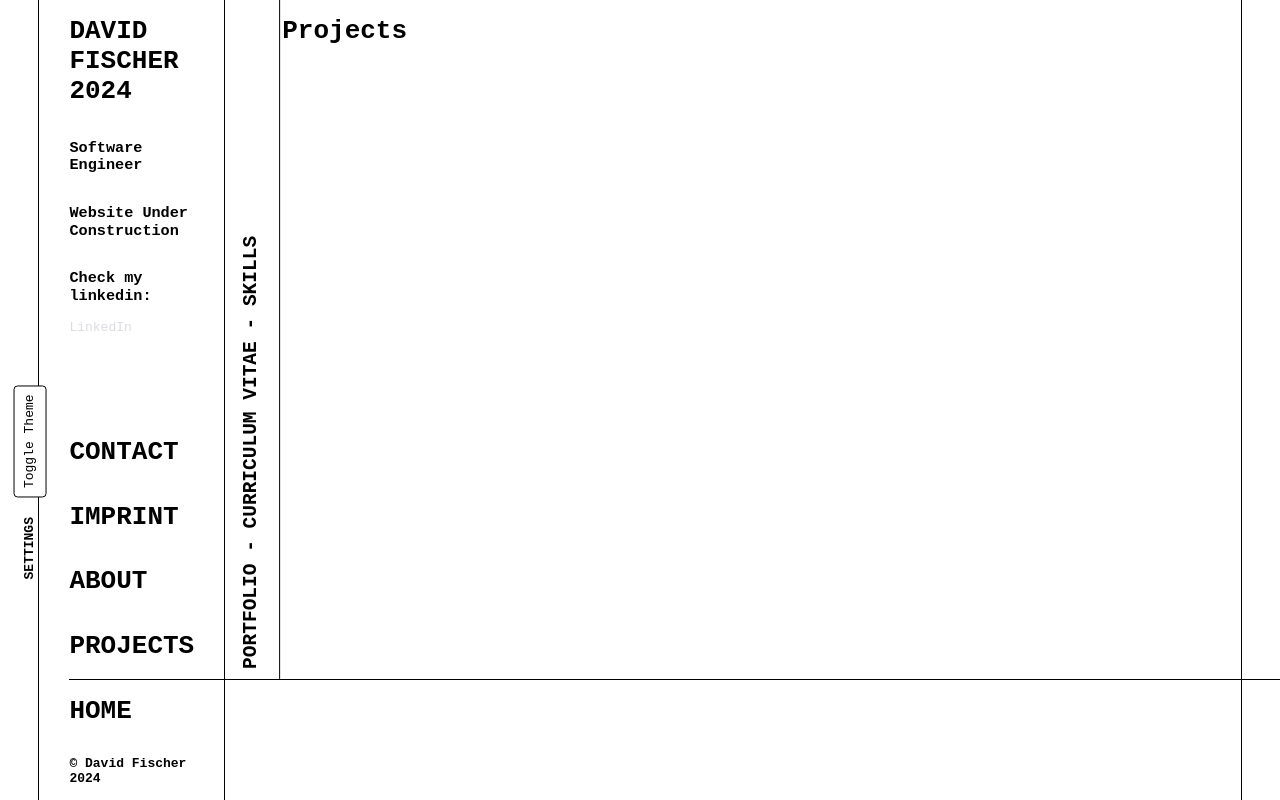
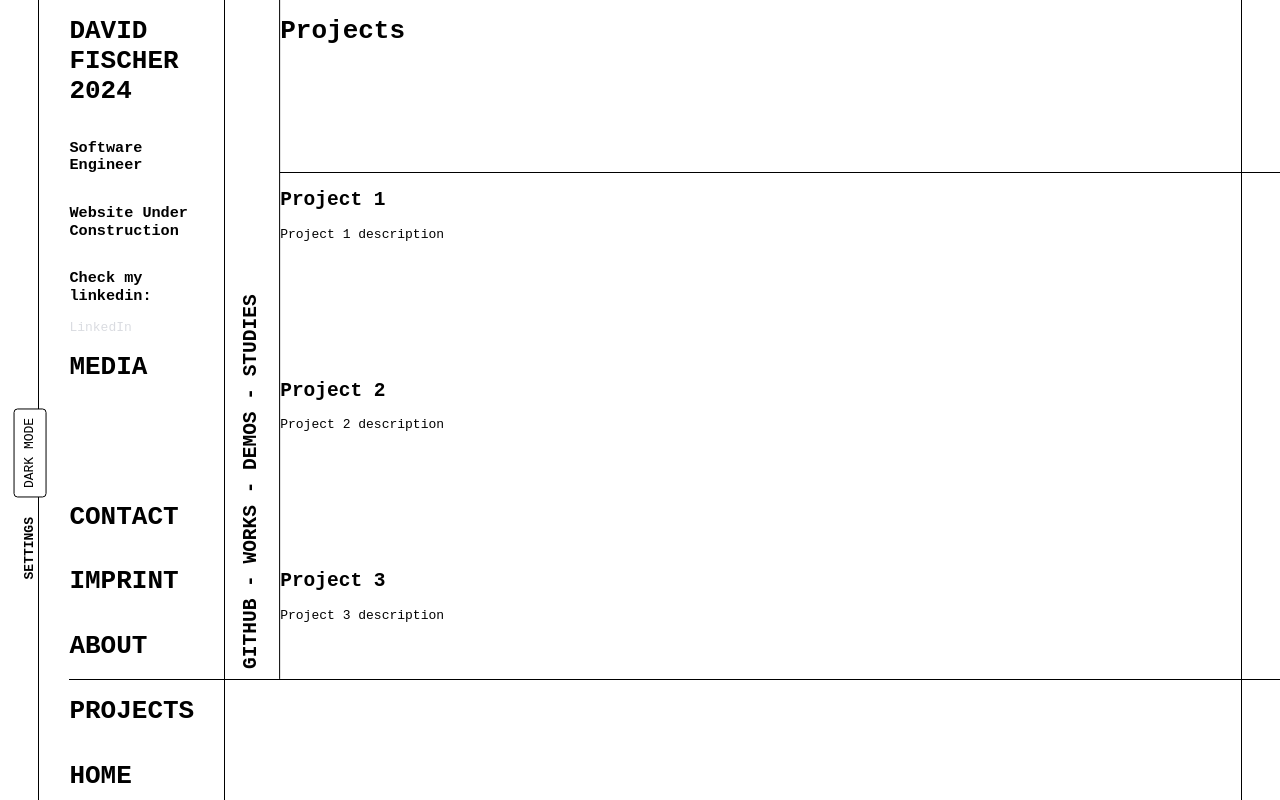
Before and after one commit to theUpsider/davidfischerdev, a React (Vite) app: page /projects in a window 1280 px wide. Shown: the top 800 px of the page. Built offline with nearby package versions, Linux system fonts and the light colour scheme.

Commit message:
Add Projects page and update menu items in App.tsx

```diff
--- a/src/App.tsx
+++ b/src/App.tsx
@@ -7,6 +7,7 @@ import { HorizontalCursorBar } from './components/HorizontalCursorBar'
 import ErrorPage from './pages/ErrorPage'
 import Imprint from './pages/Imprint'
 import Home from './pages/Home'
+import Projects from './pages/Projects'
 
 const initialTheme = lightTheme
 
@@ -42,7 +43,7 @@ const VerticalSettings = () => {
           }}>
           SETTINGS
         </p>
-        <Button onClick={() => toggleTheme()}>Toggle Theme</Button>
+        <Button onClick={() => toggleTheme()}>{isDark ? 'LIGHT MODE' : 'DARK MODE'}</Button>
       </div>
     </div>
   )
@@ -60,6 +61,7 @@ const VertialMenu = ({ barpositionCallback }: { barpositionCallback: (barPositio
 
   // An array of items you want to be hoverable (can be dynamic)
   const items = [
+    ['MEDIA', 'INSTAGRAM - TWITTER - FACEBOOK - YOUTUBE'],
     ['CONTACT', 'LINKEDIN - EMAIL - PHONE - ADDRESS'],
     ['IMPRINT', 'LEGAL NOTICE - PRIVACY POLICY - TERMS OF SERVICE'],
     ['ABOUT', 'WHO AM I? - WHAT DO I DO? - WHAT DO I WANT?'],
@@ -88,17 +90,36 @@ const VertialMenu = ({ barpositionCallback }: { barpositionCallback: (barPositio
   return (
     <div
       style={{
+        flex: 1
+      }}>
+      <div
+        key={'media'}
+        ref={refs.current[0]} // Attach the ref
+        onMouseEnter={() => handleHover(0)} // Handle hover
+      >
+        <Link
+          style={{
+            textDecoration: 'none',
+            fontWeight: 'bold',
+            color: theme.palette.text.primary
+          }}
+          to={`/${items[0][0].toLowerCase() === 'home' ? '' : items[0][0].toLowerCase()}`}>
+          <h1>{items[0][0]}</h1>
+        </Link>
+      </div>
+      <div
+        style={{
           display: 'flex',
           flexDirection: 'column',
           justifyContent: 'flex-end',
           height: '100%',
           width: '100%'
         }}>
-      {items.map((item, index) => (
+        {items.slice(1).map((item, index) => (
           <div
             key={item[0]}
-          ref={refs.current[index]} // Attach the ref
-          onMouseEnter={() => handleHover(index)} // Handle hover
+            ref={refs.current[index + 1]} // Attach the ref
+            onMouseEnter={() => handleHover(index + 1)} // Handle hover
           >
             <Link
               style={{
@@ -156,6 +177,7 @@ const VertialMenu = ({ barpositionCallback }: { barpositionCallback: (barPositio
         </div>
         <HorizontalCursorBar barPosition={barPosition} />
       </div>
+    </div>
   )
 }
 
@@ -200,7 +222,6 @@ const App = () => {
           <h3>Website Under Construction</h3>
           <h3>Check my linkedin:</h3>
           <a href="https://www.linkedin.com/in/david-fischer-824566155/">LinkedIn</a>
-
           <VertialMenu
             barpositionCallback={(barPosition: number) => {
               setBarPosition(barPosition)
@@ -211,7 +232,7 @@ const App = () => {
           // Actual content right side field
           style={{
             borderLeft: `1px solid ${theme.palette.foreground.primary}`,
-            paddingLeft: 57,
+            paddingLeft: 55,
             minWidth: '100%'
           }}>
           <div
@@ -262,16 +283,7 @@ const router = createBrowserRouter([
       },
       {
         path: 'projects',
-        element: (
-          <div
-            style={{
-              width: '100%',
-              height: '100%',
-              transition: 'all 0.5s ease'
-            }}>
-            <h1>Projects</h1>
-          </div>
-        )
+        element: <Projects />
       },
       {
         path: 'imprint',
--- a/src/pages/Home.tsx
+++ b/src/pages/Home.tsx
@@ -39,6 +39,12 @@ const Home = () => {
           style={{
             margin: 0
           }}>
+          DESIGNER //
+        </p>
+        <p
+          style={{
+            margin: 0
+          }}>
           RESEARCHER //
         </p>
         <p
@@ -46,12 +52,6 @@ const Home = () => {
             margin: 0
           }}>
           CREATOR //
-        </p>
-        <p
-          style={{
-            margin: 0
-          }}>
-          DESIGNER //
         </p>
       </div>
       {/* <div
--- /dev/null
+++ b/src/pages/Projects.tsx
@@ -0,0 +1,37 @@
+const Projects = () => {
+  return (
+    <div
+      style={{
+        overflow: 'hidden',
+        height: '100%',
+        transition: 'all 0.5s ease'
+      }}>
+      <h1>Projects</h1>
+      <div
+        style={{
+          flex: 1,
+          flexDirection: 'column',
+          display: 'flex',
+          justifyContent: 'space-evenly',
+          height: '100%'
+        }}>
+        <div
+          style={{
+            borderTop: '1px solid black'
+          }}>
+          <h2>Project 1</h2>
+          <p>Project 1 description</p>
+        </div>
+        <div>
+          <h2>Project 2</h2>
+          <p>Project 2 description</p>
+        </div>
+        <div>
+          <h2>Project 3</h2>
+          <p>Project 3 description</p>
+        </div>
+      </div>
+    </div>
+  )
+}
+export default Projects
```
Lines whose indentation alone changed are shown as unchanged.
